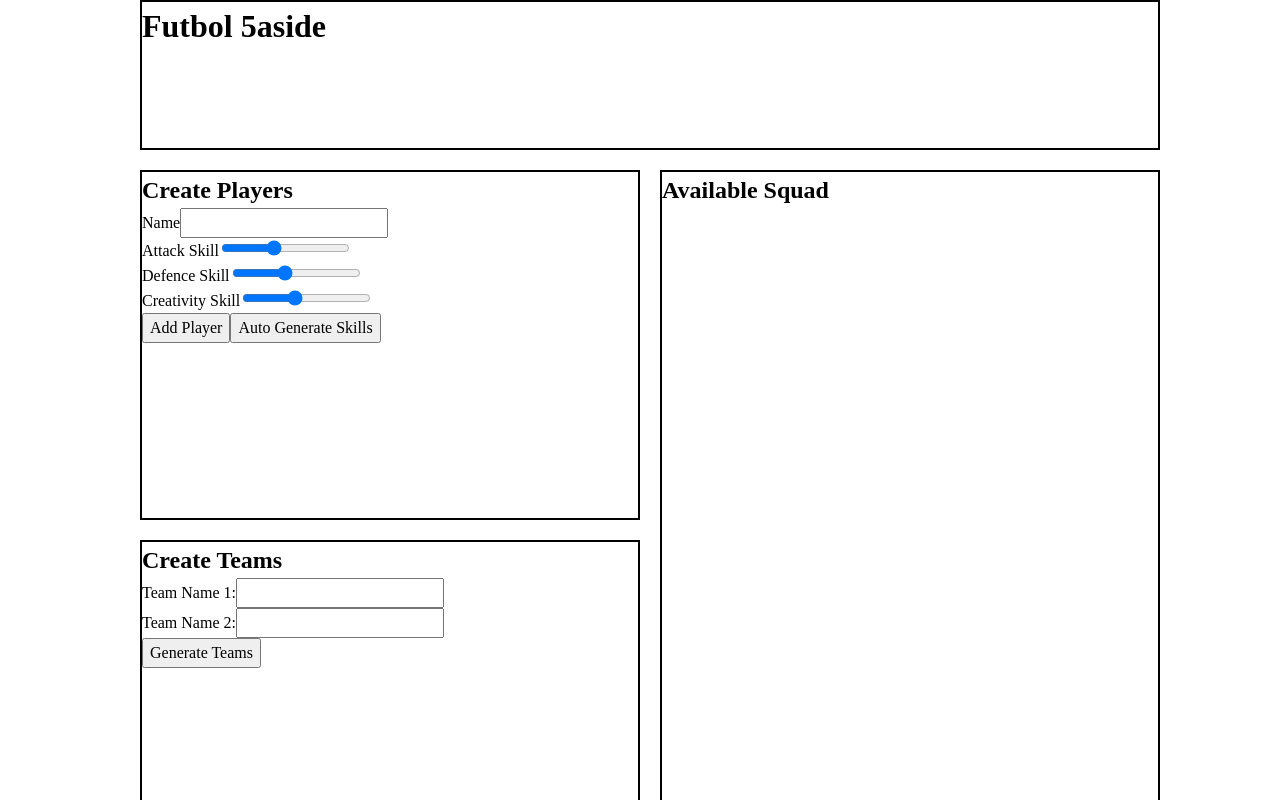
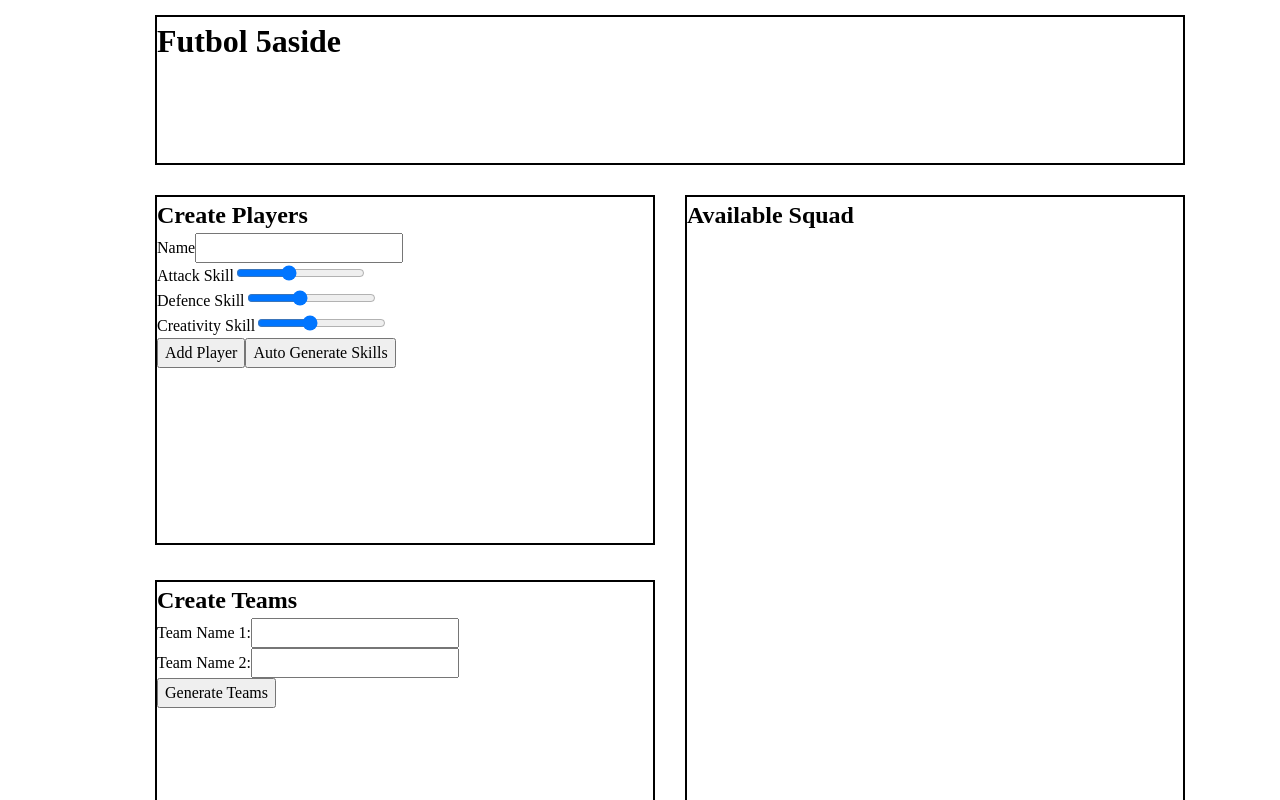
Before and after one commit to bpdm88/football-picker, a React (Create React App) app: page / in a window 1280 px wide. Shown: the top 800 px of the page. Built offline with nearby package versions, Linux system fonts and the light colour scheme.

Commit message:
Initial spacing units determined

```diff
--- a/src/components/PlayerList/PlayerList.js
+++ b/src/components/PlayerList/PlayerList.js
@@ -1,6 +1,6 @@
 const PlayerList = ({ players }) => {
     return (
-        <section className="player-list">
+        <section className="large-card">
             <h2>Available Squad</h2>
             <ul>
                 {players.map((player) => (
--- a/src/styles/header.css
+++ b/src/styles/header.css
@@ -1,6 +1,7 @@
 header {
     grid-column: span 2;
-    width: 1020px;
+    width: 1030px;
     height: 150px;
     border: 2px solid black;
+    margin: var(--spacing-medium);
 }
--- a/src/styles/index.css
+++ b/src/styles/index.css
@@ -1,5 +1,6 @@
 @import "./reset.css";
+@import "./settings.css";
 @import "./wrapper.css";
 @import "./header.css";
-@import "./player-list.css";
+@import "./large-card.css";
 @import "./small-card.css";
--- a/src/styles/player-list.css
+++ b/src/styles/large-card.css
@@ -1,7 +1,8 @@
-.player-list {
+.large-card {
     grid-column-start: 2;
     grid-row: span 2;
     width: 500px;
-    height: 720px;
+    height: 740px;
     border: 2px solid black;
+    margin: var(--spacing-medium);
 }
--- a/src/styles/settings.css
+++ b/src/styles/settings.css
@@ -0,0 +1,5 @@
+:root {
+    --spacing-small: 10px;
+    --spacing-medium: 15px;
+    --spacing-large: 20px;
+}
--- a/src/styles/small-card.css
+++ b/src/styles/small-card.css
@@ -2,4 +2,11 @@
     width: 500px;
     height: 350px;
     border: 2px solid black;
+    margin: var(--spacing-medium);
 }
+
+/* @media screen and (max-width: 750px) {
+    .small-card {
+        margin: var(--spacing-small);
+    }
+} */
--- a/src/styles/wrapper.css
+++ b/src/styles/wrapper.css
@@ -2,7 +2,12 @@
     max-width: 1000px;
     display: grid;
     grid-template-columns: 1fr 1fr;
-    gap: 20px;
     grid-template-rows: auto;
     margin: auto;
 }
+
+@media screen and (max-width: 750px) {
+    #root {
+        display: block;
+    }
+}
```
Also changed, not shown: 1 other file (tests, documents, lock files or other folders).
